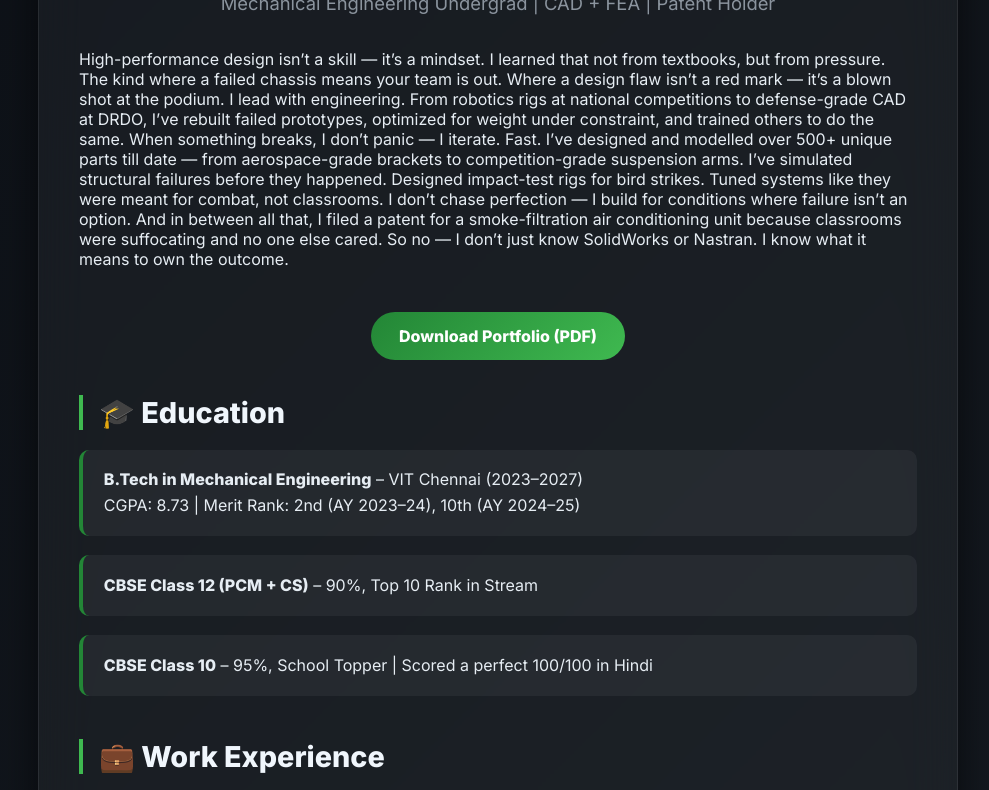
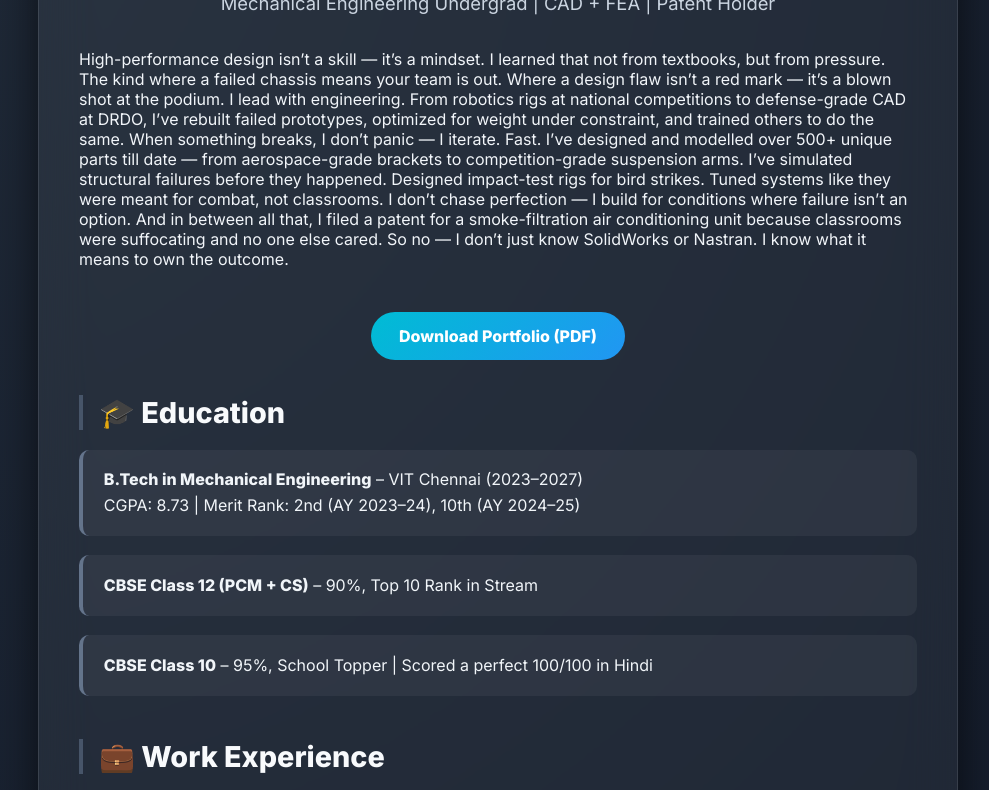
Before and after one commit to Aditya-Thakur28/Portfolio---PDF-, a plain HTML site: page index.html in a window 1280 px wide. Shown: the part 148-938 px from the top of the page, without its empty margins (142-1131 px from the left). Drawn offline with Linux system fonts and the light colour scheme.

Commit message:
Update index.html

```diff
--- a/index.html
+++ b/index.html
@@ -13,8 +13,8 @@
     }
     body {
       font-family: 'Inter', sans-serif;
-      background: linear-gradient(135deg, #0d1117, #161b22);
-      color: #e6edf3;
+      background: radial-gradient(circle at top left, #1f2937, #111827);
+      color: #f1f5f9;
       min-height: 100vh;
       display: flex;
       align-items: center;
@@ -23,9 +23,9 @@
       overflow-x: hidden;
     }
     .container {
-      background: rgba(255, 255, 255, 0.04);
+      background: rgba(255, 255, 255, 0.05);
       backdrop-filter: blur(25px);
-      border: 1px solid rgba(255, 255, 255, 0.08);
+      border: 1px solid rgba(255, 255, 255, 0.1);
       border-radius: 16px;
       box-shadow: 0 20px 40px rgba(0, 0, 0, 0.6);
       padding: 2.5rem;
@@ -42,12 +42,12 @@
       font-weight: 800;
       text-align: center;
       margin-bottom: 0.5rem;
-      color: #58a6ff;
+      color: #f8fafc;
     }
     .tagline {
       text-align: center;
       font-size: 1.15rem;
-      color: #8b949e;
+      color: #cbd5e1;
       margin-bottom: 2.2rem;
     }
     section {
@@ -56,10 +56,10 @@
     h2 {
       font-size: 1.8rem;
       font-weight: 700;
-      border-left: 4px solid #3fb950;
+      border-left: 4px solid #475569;
       padding-left: 1rem;
       margin-bottom: 1.2rem;
-      color: #f0f6fc;
+      color: #f8fafc;
     }
     ul {
       list-style: none;
@@ -71,16 +71,16 @@
       background: rgba(255, 255, 255, 0.05);
       padding: 1.1rem 1.3rem;
       border-radius: 10px;
-      border-left: 4px solid #238636;
+      border-left: 4px solid #64748b;
       transition: all 0.25s ease;
     }
     li:hover {
-      background: rgba(255, 255, 255, 0.08);
+      background: rgba(255, 255, 255, 0.1);
       transform: translateX(4px);
     }
     .download-btn {
       display: inline-block;
-      background: linear-gradient(135deg, #238636, #3fb950);
+      background: linear-gradient(135deg, #00bcd4, #2196f3);
       color: #fff;
       padding: 14px 28px;
       font-size: 1rem;
@@ -91,7 +91,7 @@
     }
     .download-btn:hover {
       transform: scale(1.05);
-      box-shadow: 0 8px 20px rgba(63, 185, 80, 0.4);
+      box-shadow: 0 10px 20px rgba(0,188,212,0.3);
     }
   </style>
 </head>
@@ -148,7 +148,6 @@
           <strong>Apparatus for Air Quality Management</strong> (Under Examination – Jul 2025)<br/>
           <strong>Application Number:</strong> 202541060295<br/>
           Developed a dual-mode air conditioning and high-suction smoke filtration unit integrated into a chimney body for improved indoor air quality and thermal comfort in commercial kitchens.<br/><br/>
-
         </li>
       </ul>
     </section>
```
